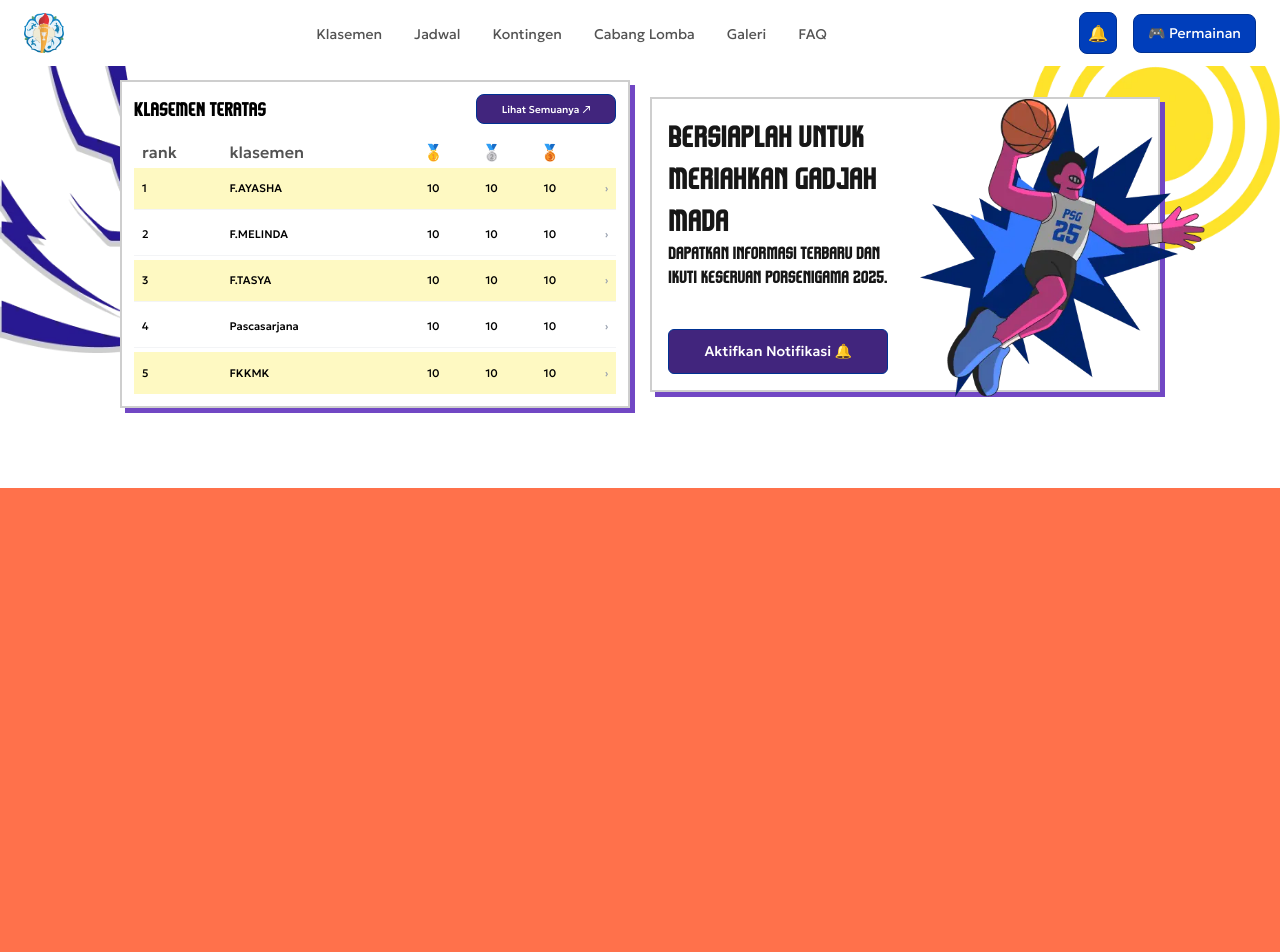
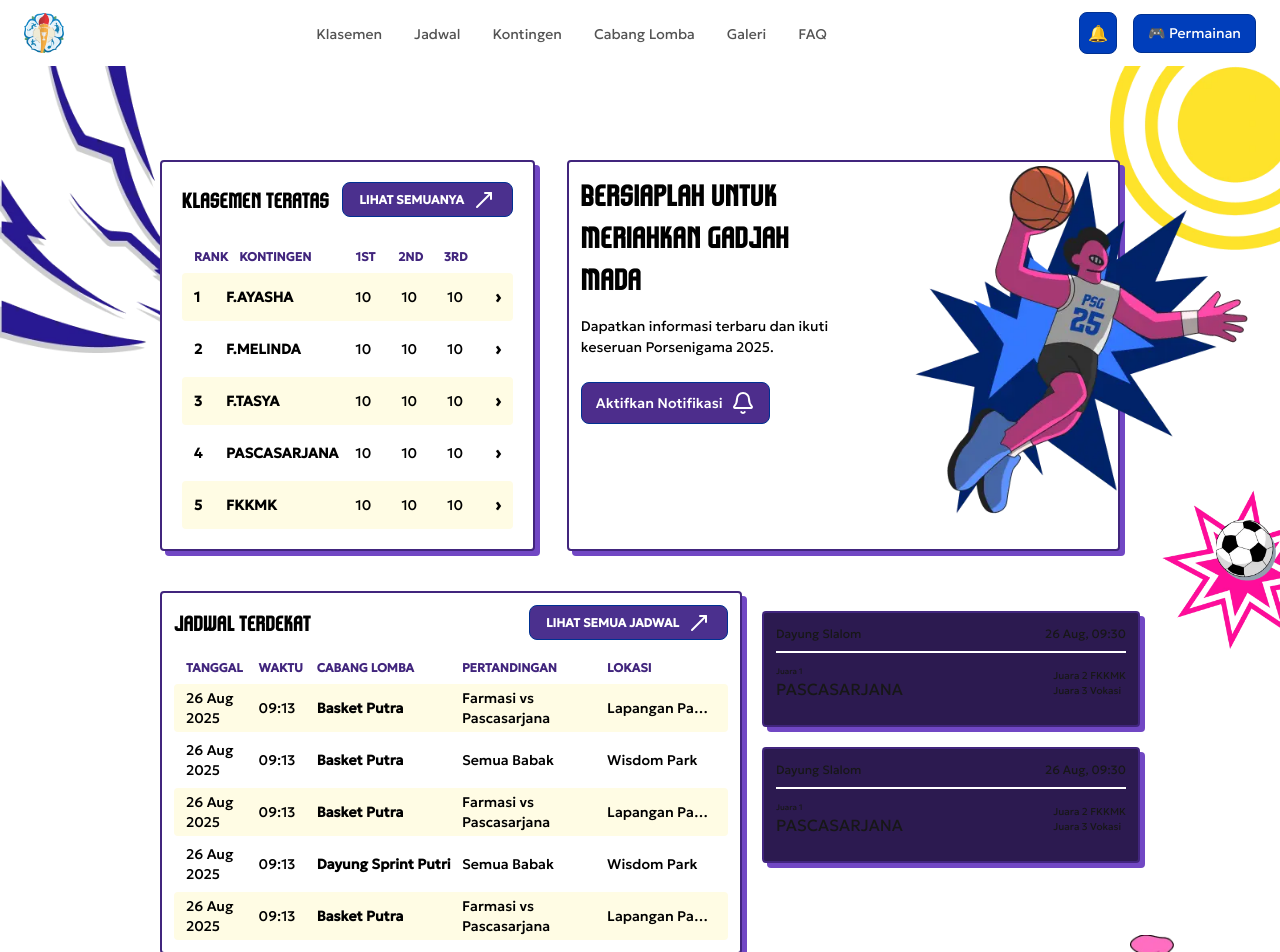
Before and after one commit to MonicaTasya/latihanNesco, a Next.js app: page / in a window 1280 px wide. Shown: the top 952 px of the page. Built offline with nearby package versions, Linux system fonts and the light colour scheme.

Commit message:
fix(hero):efisiensi struktur kode dan optimasi komponen

```diff
--- a/package.json
+++ b/package.json
@@ -11,6 +11,7 @@
   "dependencies": {
     "class-variance-authority": "^0.7.1",
     "clsx": "^2.1.1",
+    "lucide-react": "^0.562.0",
     "next": "^16.1.1",
     "react": "19.2.0",
     "react-dom": "19.2.0",
--- a/src/modules/Hero.js
+++ b/src/modules/Hero.js
@@ -1,14 +1,15 @@
 import DefaultLayout from "../components/Layout/DefaultLayout";
 import { Button } from "../components/Layout/Button";
 import Image from "next/image";
-import { H5K, B1K } from "../components/Element/Typography";
+import { B1G,B2G,B3G,B4G,B5G,H5K,H7K } from "../components/Element/Typography";
+import { Bell, MoveUpRight } from 'lucide-react';
 
 const Hero = () => {
   const klasemenData = [
     { rank: 1, name: "F.AYASHA", c1: 10, c2: 10, c3: 10, bg: "bg-yellow-100" },
     { rank: 2, name: "F.MELINDA", c1: 10, c2: 10, c3: 10, bg: "bg-white" },
     { rank: 3, name: "F.TASYA", c1: 10, c2: 10, c3: 10, bg: "bg-yellow-100" },
-    { rank: 4, name: "Pascasarjana", c1: 10, c2: 10, c3: 10, bg: "bg-white" },
+    { rank: 4, name: "PASCASARJANA", c1: 10, c2: 10, c3: 10, bg: "bg-white" },
     { rank: 5, name: "FKKMK", c1: 10, c2: 10, c3: 10, bg: "bg-yellow-100" },
   ];
 
@@ -55,7 +56,7 @@ const Hero = () => {
     },
   ];
   return (
-    <DefaultLayout
+    <DefaultLayout className="bg-white overflow-hidden"
       decoration={
         <>
           <Image
@@ -70,205 +71,204 @@ const Hero = () => {
             width={500}
             height={500}
             alt="decoration hero"
-            className="absolute top-0 right-0 w-[250px] h-auto"
+            className="absolute top-0 lg:-right-20 -right-30 w-[250px] h-auto"
           />
+
+          <Image
+          src="/images/fance.webp"
+          width={500}
+          height={500}
+          alt="tangga"
+          className="absolute lg:w-full lg:pt-100 z-10 bottom-0"/>
+
+          <Image
+          src="/images/makhlukNgeband.webp"
+          width={100}
+          height={100}
+          alt="band"
+          className="absolute lg:w-[200px] bottom-0"/>
+
+          <Image
+          src="/images/makhlukNyinden.webp"
+          width={40}
+          height={40}
+          alt="nyanyi"
+          className="absolute z-5 lg:w-[100px] left-[8%] rotate-6 bottom-3"/>
+
+          <Image
+          src="/images/makhlukKarate.webp"
+          width={70}
+          height={70}
+          alt="karate"
+          className="absolute lg:w-[150px] left-[80%] z-5 bottom-3"/>
+
+          <Image
+          src="/images/redboom.webp"
+          width={70}
+          height={70}
+          alt="boom"
+          className="absolute hidden md:block w-[180px] left-[90%] top-120"/>
+
+          <Image
+          src="/images/bola.webp"
+          width={70}
+          height={70}
+          alt="bola"
+          className="absolute hidden md:block w-[60px] left-[95%] top-130"/>
         </>
       }
     >
-      {/* petir + hipnotis
-      <Image
-        className="absolute top-[3px] left-0 lg:left-[-30px] w-[130px] lg:w-[270px] h-auto z-0"
-        src="/images/jenitsu.webp"
-        width={100}
-        height={100}
-        alt="Petir biru"
-      />
-      <Image
-        className="absolute top-[3px] right-0 lg:right-[-60px] w-[150px] lg:w-[380px] h-auto z-0"
-        src="/images/circleYellow.webp"
-        width={100}
-        height={100}
-        alt="Lingkaran kuning"
-      /> */}
 
-      {/* section 1+2 wrap buat desktop */}
+
+      {/* container 1+2 */}
       <div>
-        {/* klasemen */}
-        <div className="flex flex-row gap-5 justify-center items-center">
-          <div className="flex flex-col shadow-offset-purple basis-1/2 p-3 border-2 border-neutral-300 bg-neutral-100">
-            <div className="flex justify-between items-center mb-4">
-              <p className="text-black font-komikazoom-regular text-sm lg:text-lg uppercase">
-                Klasemen teratas
-              </p>
-              <Button className="w-[120px] lg:w-[140px] h-[30px] text-[10px] bg-[#41257d] text-white">
-                Lihat Semuanya ↗
+        {/* container 1 */}
+        <div className="flex flex-col w-full lg:flex-row-reverse gap-8 justify-center items-stretch pt-20 px-0 lg:px-10">
+          {/* Meriahkan Gadjah Mada */}
+          <div className="relative flex flex-row shadow-offset-purple basis-full lg:basis-3/4 border-2 border-[#41257d] bg-white rounded-sm overflow-visible p-3">
+            <div className="basis-1/2 z-10">
+            <H5K className="text-black pb-4">
+            Bersiaplah untuk Meriahkan Gadjah Mada
+            </H5K>
+            <B2G className="text-black">
+            Dapatkan informasi terbaru dan ikuti keseruan Porsenigama 2025.
+            </B2G>
+            <Button className="mt-6 bg-purple-700 flex items-center justify-center gap-2">
+            Aktifkan Notifikasi <Bell/>
             </Button>
             </div>
-            <div className="flex flex-col gap-1">
-              <div className="grid grid-cols-[1.5fr_3fr_1fr_1fr_1fr_0.5fr] items-center px-2 text-neutral-800">
-                <span>rank</span>
-                <span>klasemen</span>
-                <span className="text-center">🥇</span>
-                <span className="text-center">🥈</span>
-                <span className="text-center">🥉</span>
-                <span></span>
-              </div>
-              {klasemenData.map((item, i) => (
-                <div
-                  key={i}
-                  className={`grid grid-cols-[1.5fr_3fr_1fr_1fr_1fr_0.5fr] items-center px-2 h-[42px] ${item.bg} text-[11px] font-geologica text-black border-b border-gray-100 last:border-0`}
-                >
-                  <span>{item.rank}</span>
-                  <span className="truncate">{item.name}</span>
-                  <span className="text-center">{item.c1}</span>
-                  <span className="text-center">{item.c2}</span>
-                  <span className="text-center">{item.c3}</span>
-                  <span className="text-right text-gray-400">›</span>
-                </div>
-              ))}
-            </div>
-          </div>
-          {/* container meriahkan gajah madaaa yeayy */}
-          <div className="flex flex-row shadow-offset-purple overflow-visible basis-1/2 border-2 border-neutral-300 bg-neutral-100">
-            <div className="p-4 basis-1/2">
-              <H5K>Bersiaplah untuk Meriahkan Gadjah Mada</H5K>
-              <B1K>
-                Dapatkan informasi terbaru dan ikuti keseruan Porsenigama 2025.
-              </B1K>
-              <Button className="mt-4 lg:mt-10 w-[180px] lg:w-[220px] h-[37px] lg:h-[45px] bg-[#41257d] text-white rounded-md">
-                Aktifkan Notifikasi 🔔
-              </Button>
-            </div>
-            <div>
-              {/* <Image
-                src="/images/boomBlue.webp"
-                width={500}
-                height={500}
-                alt="boom"
-                className="w-3xl"
-              /> */}
+
+
+          {/* makhlukNgebasket */}
+          <div className="absolute lg:w-[350px] w-[300px] left-[50%] lg:left-[60%] lg:top-[1%] -top-[10%] pointer-events-none">
           <Image
           src="/images/jordan.webp"
           width={500}
           height={500}
           alt="basket"
-                className="absolute w-[300px] h-auto"
+          className="relative z-10 w-full h-auto"
           />
+          </div>
+        </div>
+
+          {/* Klasemen */}
+          <div className="flex flex-col shadow-offset-purple basis-full lg:basis-1/2 p-5 border-2 border-[#41257d] bg-white rounded-sm">
+            <div className="flex justify-between items-center mb-6">
+              <H7K className="text-black">
+              Klasemen teratas
+              </H7K>
+              <Button className="flex items-center gap-2 px-4 h-[35px] text-[12px] bg-[#4b308e] text-white rounded-lg uppercase font-bold">
+              Lihat Semuanya <MoveUpRight/>
+              </Button>
+            </div>
+
+            <div className="flex flex-col">
+              {/* Header Tabel */}
+              <div className="grid grid-cols-[1fr_2.3fr_1fr_1fr_1fr_0.5fr] items-center px-3 py-2 text-[#41257d] font-bold text-xs uppercase">
+                <span>Rank</span>
+                <span>Kontingen</span>
+                <span className="text-center">1st</span>
+                <span className="text-center">2nd</span>
+                <span className="text-center">3rd</span>
+                <span></span>
+              </div>
+
+              {/* Body Tabel */}
+              <div className="flex flex-col gap-1">
+                {klasemenData.map((item, i) => (
+                  <div
+                    key={i}
+                    className={`grid grid-cols-[0.7fr_2.5fr_1fr_1fr_1fr_0.5fr] items-center px-3 h-[48px] ${
+                      i % 2 === 0 ? "bg-[#fffce4]" : "bg-white"
+                    } text-sm font-geologica text-black rounded-sm`}
+                  >
+                    <span className="font-bold">{item.rank}</span>
+                    <span className="font-semibold">{item.name}</span>
+                    <span className="text-center">{item.c1}</span>
+                    <span className="text-center">{item.c2}</span>
+                    <span className="text-center">{item.c3}</span>
+                    <span className="text-right text-black font-bold text-lg">›</span>
+                  </div>
+                ))}
+              </div>
             </div>
           </div>
         </div>
 
-        {/* congtainer jadwal terdekat */}
-        {/* <div className="absolute top-[661px] lg:top-[510px] left-[17px] right-[17px] lg:left-0 lg:w-[800px] h-[396px] bg-white border-2 border-gray-200 z-10 lg:shadow-[8px_8px_0px_0px_#7147C4]">
-          <div className="p-4 lg:p-6">
-            <div className="flex justify-between items-center mb-4">
-              <p className="text-black font-komikazoom-regular text-lg uppercase">
+      {/* container 2 */}
+      <div className="flex flex-col w-full lg:flex-row justify-center items-stretch lg:px-5 py-10 lg:pb-30">
+        <div className="relative flex flex-col shadow-offset-purple basis-full lg:basis-3/4 border-2 border-[#41257d] bg-white rounded-sm overflow-visible lg:mx-5 p-3">
+          <div className="flex flex-row justify-between items-center">
+          <H7K className="text-black">
             Jadwal Terdekat
-              </p>
-              <Button className="w-[160px] h-[33px] bg-[#41257d] text-white text-[10px]">
-                Lihat Semua Jadwal ↗
+          </H7K>
+          <Button className="flex items-center gap-2 px-4 h-[35px] text-[12px] bg-[#4b308e] text-white rounded-lg uppercase font-bold">
+              Lihat Semua Jadwal <MoveUpRight/>
           </Button>
           </div>
-            <div className="grid grid-cols-[1.2fr_1fr_1.5fr_1.2fr] lg:grid-cols-[1fr_0.8fr_1fr_1.5fr_1fr] px-4 py-2 text-[10px] font-geologica text-black border-b uppercase">
-              <span className="hidden lg:block">Tanggal</span>
-              <span>Waktu</span>
-              <span>Cabang</span>
-              <span>Pertandingan</span>
-              <span className="hidden lg:block">Lokasi</span>
+            {/* Header */}
+            <div className="grid grid-cols-[1.2fr_2.3fr_1.7fr_0.1fr] lg:grid-cols-[1fr_0.8fr_2fr_2fr_1.5fr] items-center px-3 pb-2 pt-5 text-[#41257d] font-bold text-xs uppercase">
+              <span className="hidden lg:block text-left">Tanggal</span>
+              <span className="text-left">Waktu</span>
+              <span className="text-left">Cabang Lomba</span>
+              <span className="text-left">Pertandingan</span>
+              <span className="hidden lg:block text-left">Lokasi</span>
             </div>
-            <div className="overflow-y-auto h-[280px]">
+
+            <div className="flex flex-col gap-1">
               {jadwalData.map((item, i) => (
                 <div
                   key={i}
-                  className={`grid grid-cols-[1.2fr_1fr_1.5fr_1.2fr] lg:grid-cols-[1fr_0.8fr_1fr_1.5fr_1fr] gap-2 items-center px-4 py-3 ${item.bg} text-[11px] font-geologica text-black`}
+                  className={`grid grid-cols-[1.2fr_2.3fr_1.7fr_0.1fr] lg:grid-cols-[1fr_0.8fr_2fr_2fr_1.5fr] items-center px-3 h-[48px] ${
+                    i % 2 === 0 ? "bg-[#fffce4]" : "bg-white"
+                  } text-[12px] lg:text-sm font-geologica text-black rounded-sm`}
                 >
-                  <span className="hidden lg:block text-black">
-                    {item.tanggal}
-                  </span>
-                  <div className="flex flex-col lg:flex-row lg:gap-2">
-                    <span>{item.waktu}</span>
-                    <span className="lg:hidden text-[9px]">{item.tanggal}</span>
-                  </div>
-                  <span>{item.cabang}</span>
-                  <span>{item.info}</span>
-                  <span className="hidden lg:block text-black">
-                    {item.lokasi}
-                  </span>
+                  <span className="hidden lg:block text-left">{item.tanggal}</span>
+                  <span className="text-left">{item.waktu}</span>
+                  <span className="text-left font-semibold">{item.cabang}</span>
+                  <span className="text-left">{item.info}</span>
+                  <span className="hidden lg:block text-left truncate" title={item.lokasi}>{item.lokasi}</span>
                 </div>
               ))}
             </div>
         </div>
-        </div> */}
 
-        {/* congtainer hasil terbaru */}
-        {/* <div className="absolute top-[1081px] lg:top-[550px] lg:right-0 lg:w-[360px] w-full px-4 lg:px-0">
-          <img
-            className="hidden lg:block lg:w-[300px] lg:right-[-120px] lg:h-auto lg:absolute lg:top-[-100px]"
-            src="/images/redBoom.webp"
-            alt="merah"
-          ></img>
-          <img
-            className="hidden lg:block lg:w-[80px] lg:right-[-20px] lg:h-auto lg:absolute lg:top-[-36px]"
-            src="/images/bola.webp"
-            alt="bola"
-          ></img>
-          <p className="font-komikazoom-regular text-black mb-3 text-lg uppercase">
-            Hasil Terbaru
-          </p>
-          <div className="flex flex-row lg:flex-col gap-6 lg:gap-5 overflow-x-auto lg:overflow-visible pb-4 no-scrollbar snap-x snap-mandatory">
-            {[1, 2].map((item) => (
-              <div
-                key={item}
-                className="relative flex-shrink-0 w-[294px] lg:w-full snap-center"
-              >
-                <div className="relative z-10 bg-[#2e1a47] p-4 text-white h-[115px]">
-                  <div className="flex justify-between border-b border-white/20 pb-2 mb-2 text-[10px] font-geologica">
-                    <span>Dayung Slalom</span>
-                    <span>26 Aug, 09:13</span>
+        <div className="flex flex-row lg:flex-col overflow-x-auto lg:overflow-x-visible gap-5 pt-5 pb-3">
+          <div className="relative flex flex-col shadow-offset-purple basis-full lg:basis-1/4 border-2 border-[#41257d] bg-purple-900 rounded-sm p-3">
+            <div className="flex flex-row justify-between items-center w-[350px] h-auto pb-2 border-b-2 border-white">
+            <B3G>Dayung Slalom</B3G>
+            <B3G>26 Aug, 09:30</B3G>
             </div>
-                  <div className="flex justify-between items-end">
-                    <div>
-                      <p className="text-[9px] opacity-70">Juara 1</p>
-                      <p className="text-[18px] font-geologica uppercase tracking-tighter">
-                        Pascasarjana
-                      </p>
+            <div className="flex flex-row justify-between items-center py-3">
+              <div className="flex flex-col">
+              <B5G>Juara 1</B5G>
+              <B1G>PASCASARJANA</B1G>
               </div>
-                    <div className="text-[9px] text-right leading-tight font-geologica">
-                      <p>Juara 1: FKKMK</p>
-                      <p>Juara 2: Vokasi</p>
+              <div className="flex flex-col">
+              <B4G>Juara 2 FKKMK</B4G>
+              <B4G>Juara 3 Vokasi</B4G>
               </div>
             </div>
           </div>
-                <div className="absolute top-[6px] left-[6px] w-full h-full bg-[#7147C4] z-0"></div>
+          <div className="relative flex flex-col shadow-offset-purple basis-full lg:basis-1/4 border-2 border-[#41257d] bg-purple-900 rounded-sm overflow-visible p-3">
+            <div className="flex flex-row justify-between items-center w-[350px] h-auto pb-2 border-b-2 border-white">
+            <B3G>Dayung Slalom</B3G>
+            <B3G>26 Aug, 09:30</B3G>
             </div>
-            ))}
+            <div className="flex flex-row justify-between items-center py-3">
+              <div className="flex flex-col">
+              <B5G>Juara 1</B5G>
+              <B1G>PASCASARJANA</B1G>
               </div>
-        </div> */}
+              <div className="flex flex-col">
+              <B4G>Juara 2 FKKMK</B4G>
+              <B4G>Juara 3 Vokasi</B4G>
               </div>
-
-      {/* bagian jembatan, notes: kak, ini di code ga ada padding tapi pas nge-render/run di localhost ada padding jauh, jdi kubikin paddingnya ada yg minus*/}
-      {/* <div className="relative top-[1210px] lg:p-0 lg:mb-0 lg:top-[960px] bottom-0 left-0 lg:left-[-40px] w-full lg:w-[1440px] h-[100px] pointer-events-none z-30">
-        <img
-          className="absolute bottom-0 lg:bottom-[-19.7px] h-[49px] lg:h-[100px] lg:w-[1355px] z-20 object-cover"
-          src="/images/fance.webp"
-          alt="fence"
-        />
-        <img
-          className="absolute bottom-[3px] lg:bottom-[-25px] left-[40%] lg:left-[38%] w-[70px] lg:w-[200px] h-auto z-10"
-          src="/images/makhlukNgeband.webp"
-          alt="band"
-        />
-        <img
-          className="absolute bottom-[10px] lg:bottom-[20px] left-[1%] w-[35px] lg:w-[120px] h-auto rotate-6 z-10"
-          src="/images/makhlukNyinden.webp"
-          alt="nyanyi"
-        />
-        <img
-          className="absolute bottom-[15px] lg:bottom-[-20px] right-[5%] w-[50px] lg:w-[180px] lg:right-[18%] h-auto z-10"
-          src="/images/makhlukKarate.webp"
-          alt="karate"
-        />
-      </div> */}
+            </div>
+          </div>
+        </div>
+      </div>
+    </div>
     </DefaultLayout>
   );
 };
```
Also changed, not shown: 1 other file (tests, documents, lock files or other folders). Lines whose indentation alone changed are shown as unchanged.
